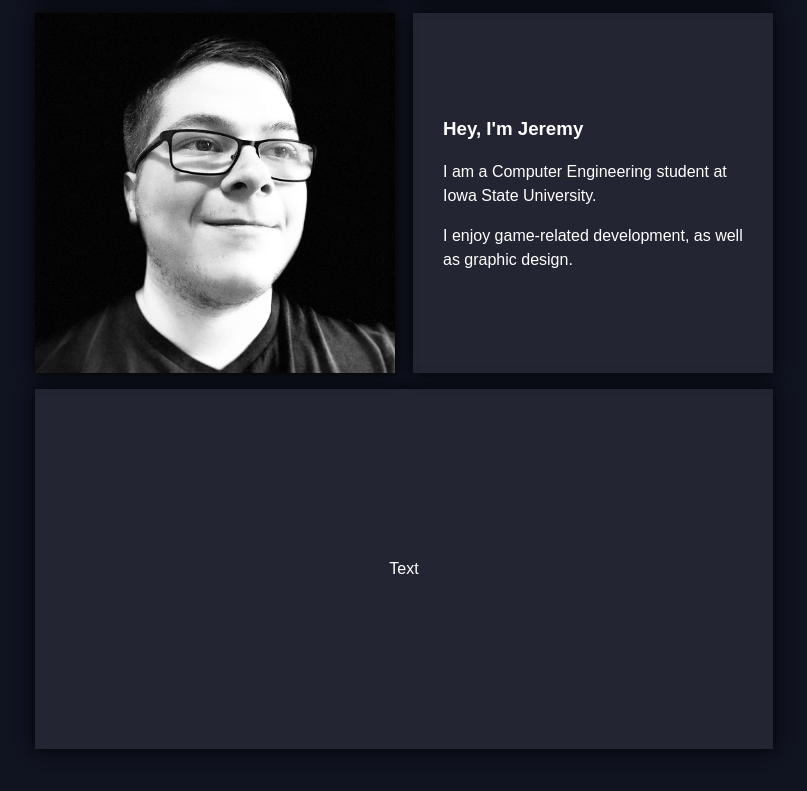
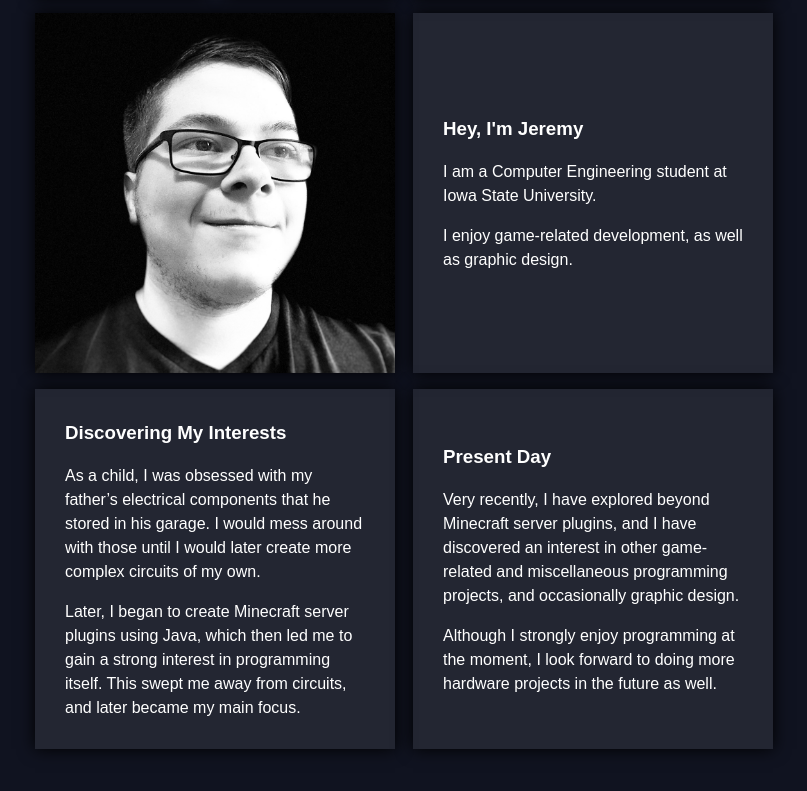
Before and after one commit to jeremynoesen/Website, a plain HTML site: page about/index.html in a window 1280 px wide. Shown: the part 463-1254 px from the top of the page, without its empty margins (235-1042 px from the left). Drawn offline with Linux system fonts and the light colour scheme.

Commit message:
Filled in about page

```diff
--- a/about/index.css
+++ b/about/index.css
@@ -7,8 +7,8 @@
           'projects contact about about'
           'portrait portrait intro intro'
           'portrait portrait intro intro'
-          'biography biography biography biography'
-          'biography biography biography biography';
+          'bio1 bio1 bio2 bio2'
+          'bio1 bio1 bio2 bio2';
     grid-gap: 16px;
 }
 
@@ -41,8 +41,13 @@
     text-align: left;
 }
 
-.biography {
-    grid-area: biography;
+.bio1 {
+    grid-area: bio1;
+    text-align: left;
+}
+
+.bio2 {
+    grid-area: bio2;
     text-align: left;
 }
 
--- a/about/index.html
+++ b/about/index.html
@@ -34,8 +34,23 @@
             <p>I enjoy game-related development, as well as graphic design.</p>
         </div>
     </div>
-    <div class="biography large-wide-grid-item">
-        <p>Text</p>
+    <div class="bio1 large-grid-item">
+        <div>
+            <h3>Discovering My Interests</h3>
+            <p>As a child, I was obsessed with my father’s electrical components that he stored in his garage. I would
+                mess around with those until I would later create more complex circuits of my own.</p>
+            <p>Later, I began to create Minecraft server plugins using Java, which then led me to gain a strong interest
+                in programming itself. This swept me away from circuits, and later became my main focus.</p>
+        </div>
+    </div>
+    <div class="bio2 large-grid-item">
+        <div>
+            <h3>Present Day</h3>
+            <p>Very recently, I have explored beyond Minecraft server plugins, and I have discovered an interest in
+                other game-related and miscellaneous programming projects, and occasionally graphic design.</p>
+            <p>Although I strongly enjoy programming at the moment, I look forward to doing more hardware projects in
+                the future as well.</p>
+        </div>
     </div>
 </div>
 </body>
```
